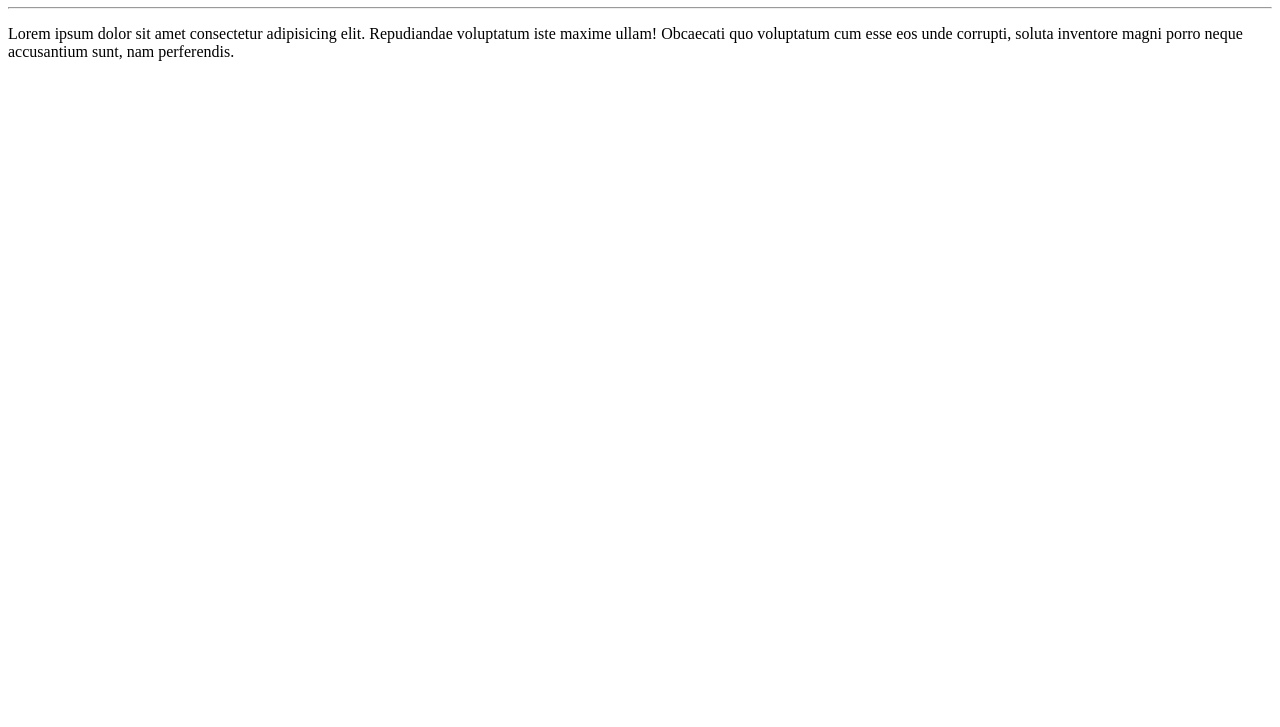
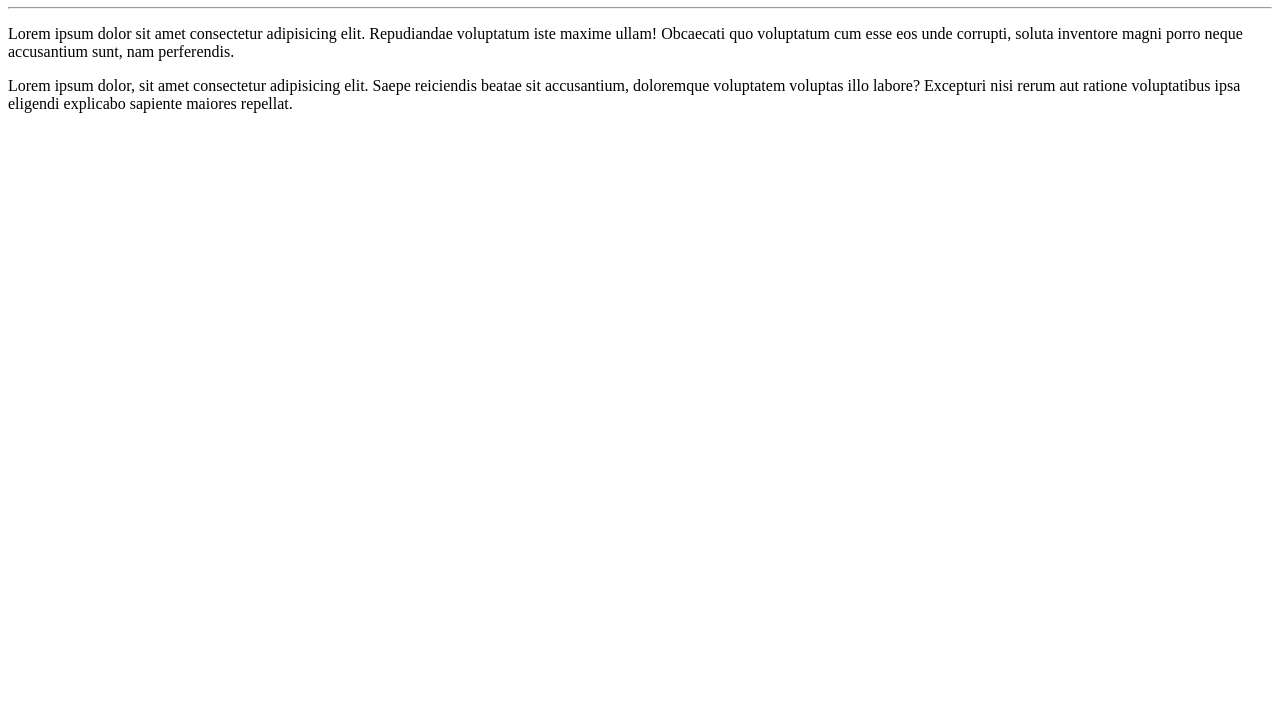
Before and after one commit to jovtrevizan/Ola-Mundo, a plain HTML site: page site-exemplo/index.html in a window 1280 px wide. Shown: the part 73-800 px from the top of the page. Drawn offline with Linux system fonts and the light colour scheme.

Commit message:
Adicionei um Paragrafo

```diff
--- a/site-exemplo/index.html
+++ b/site-exemplo/index.html
@@ -9,5 +9,6 @@
     <h1>Olá, Mundo</h1>
     <hr>
     <p>Lorem ipsum dolor sit amet consectetur adipisicing elit. Repudiandae voluptatum iste maxime ullam! Obcaecati quo voluptatum cum esse eos unde corrupti, soluta inventore magni porro neque accusantium sunt, nam perferendis.</p>
+    <p>Lorem ipsum dolor, sit amet consectetur adipisicing elit. Saepe reiciendis beatae sit accusantium, doloremque voluptatem voluptas illo labore? Excepturi nisi rerum aut ratione voluptatibus ipsa eligendi explicabo sapiente maiores repellat.</p>
 </body>
 </html>
```
